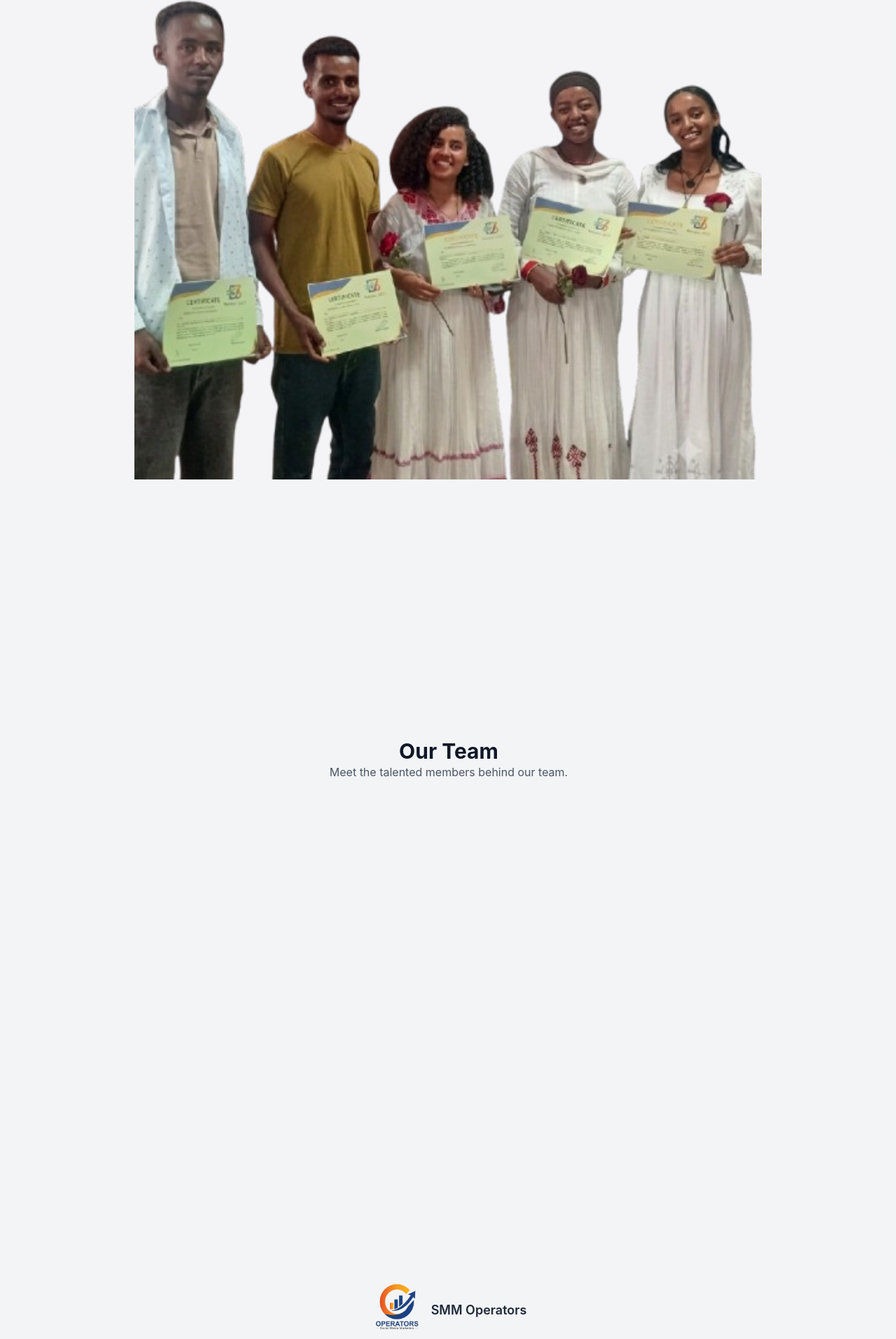
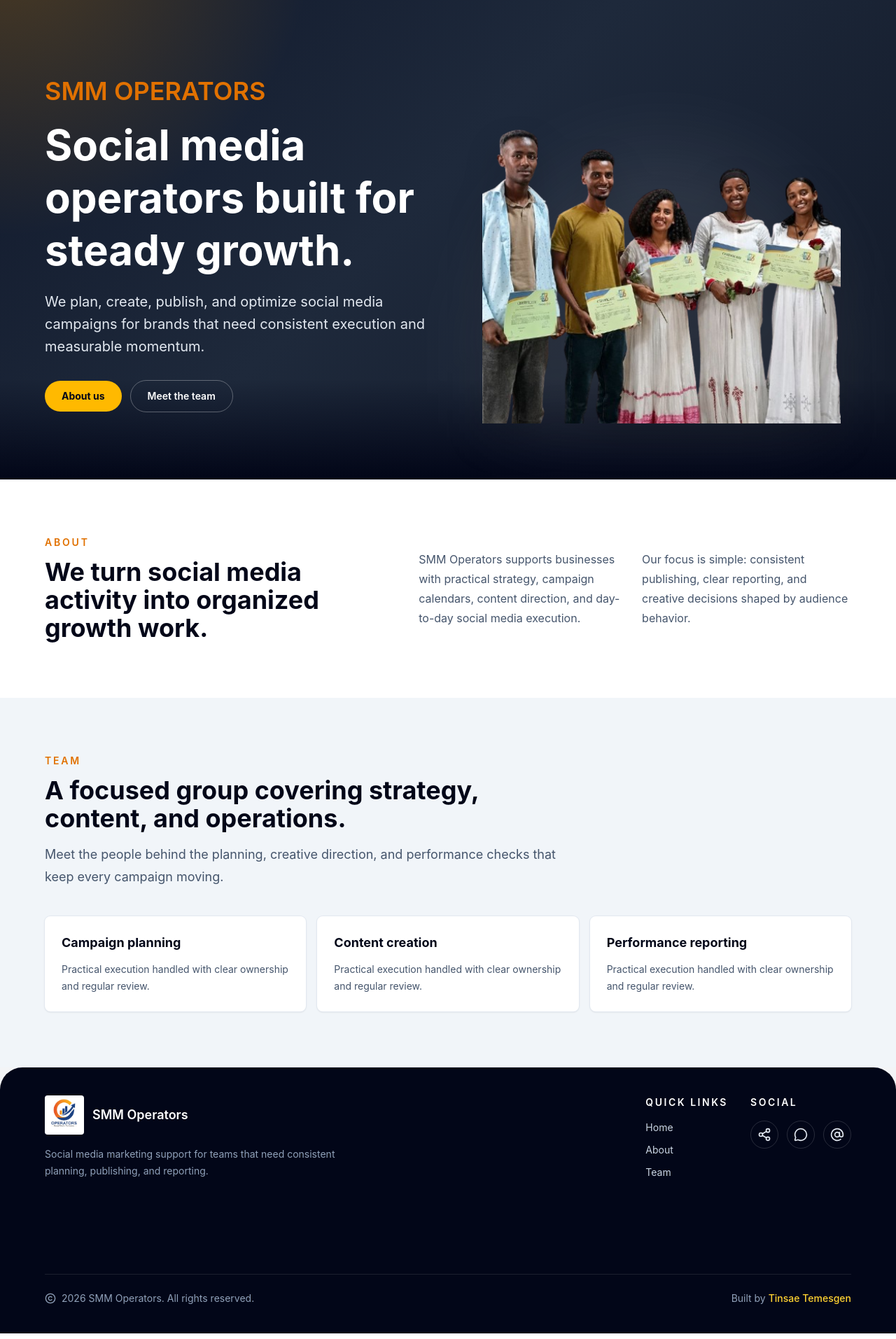
Before and after one commit to tinsaetemesgen/SMM-Operators, a React (Vite) app: page / in a window 1280 px wide. Shown: the part 115-2028 px from the top of the page at 70% size. Built offline with nearby package versions, Linux system fonts and the light colour scheme.

Commit message:
Hero, Footer, About layout

```diff
--- /dev/null
+++ b/src/features/Home/components/About.tsx
@@ -0,0 +1,29 @@
+const About = () => {
+  return (
+    <section id="about" className="w-full scroll-mt-28 bg-white px-4 py-20 sm:px-6 lg:px-16">
+      <div className="mx-auto grid max-w-7xl gap-10 lg:grid-cols-[0.8fr_1fr] lg:items-center">
+        <div>
+          <p className="text-sm font-semibold uppercase tracking-[0.2em] text-amber-600">
+            About
+          </p>
+          <h2 className="mt-3 text-3xl font-bold text-slate-950 sm:text-4xl">
+            We turn social media activity into organized growth work.
+          </h2>
+        </div>
+
+        <div className="grid gap-5 text-slate-600 sm:grid-cols-2">
+          <p className="leading-7">
+            SMM Operators supports businesses with practical strategy, campaign
+            calendars, content direction, and day-to-day social media execution.
+          </p>
+          <p className="leading-7">
+            Our focus is simple: consistent publishing, clear reporting, and
+            creative decisions shaped by audience behavior.
+          </p>
+        </div>
+      </div>
+    </section>
+  );
+};
+
+export default About;
--- a/src/features/Home/components/Footer.tsx
+++ b/src/features/Home/components/Footer.tsx
@@ -1,27 +1,80 @@
-import { Copyright } from 'lucide-react';
+import { AtSign, Copyright, MessageCircle, Share2 } from 'lucide-react';
 import Logo from "../../../assets/operators-Logo.png"
-import { Link } from 'react-router-dom';
 
+const quickLinks = [
+  { label: "Home", href: "#hero" },
+  { label: "About", href: "#about" },
+  { label: "Team", href: "#team" },
+];
+
+const socialLinks = [
+  { label: "Social updates", href: "#", Icon: Share2 },
+  { label: "Community chat", href: "#", Icon: MessageCircle },
+  { label: "Email", href: "#", Icon: AtSign },
+];
 
 const Footer = () => {
   return (
-    <div className="flex flex-col items-center justify-center min-h-screen bg-gray-100">
-      <footer className="text-gray-600">
-        <div className="flex justify-around items-center">
-            <Link to="/" className="flex shrink-0 items-center" aria-label="SMM Operators home">
-                <img src={Logo} alt="SMM Operators logo" className="h-12 w-12 md:h-16 md:w-16 lg:h-20 lg:w-20" />
-                <span className="ml-2 text-lg font-semibold text-gray-800">SMM Operators</span>
-            </Link>
+    <footer
+      id="footer"
+      className="flex min-h-110 w-full scroll-mt-28 flex-col rounded-t-4xl bg-slate-950 px-4 py-10 text-slate-300 sm:min-h-95 sm:px-6 lg:px-16"
+    >
+      <div className="mx-auto grid w-full max-w-7xl gap-8 sm:grid-cols-2 lg:grid-cols-[1fr_auto_auto] lg:items-start">
+        <div>
+          <a href="#hero" className="flex shrink-0 items-center" aria-label="SMM Operators home">
+            <img src={Logo} alt="SMM Operators logo" className="h-14 w-14 rounded bg-white p-1" />
+            <span className="ml-3 text-lg font-semibold text-white">SMM Operators</span>
+          </a>
+          <p className="mt-4 max-w-md text-sm leading-6 text-slate-400">
+            Social media marketing support for teams that need consistent
+            planning, publishing, and reporting.
+          </p>
         </div>
 
+        <div>
+          <h2 className="text-sm font-semibold uppercase tracking-[0.18em] text-white">
+            Quick links
+          </h2>
+          <nav className="mt-4 flex flex-col gap-3 text-sm">
+            {quickLinks.map((link) => (
+              <a key={link.href} href={link.href} className="transition hover:text-white">
+                {link.label}
+              </a>
+            ))}
+          </nav>
+        </div>
 
+        <div>
+          <h2 className="text-sm font-semibold uppercase tracking-[0.18em] text-white">
+            Social
+          </h2>
+          <div className="mt-4 flex gap-3">
+            {socialLinks.map(({ label, href, Icon }) => (
+              <a
+                key={label}
+                href={href}
+                aria-label={label}
+                className="flex h-10 w-10 items-center justify-center rounded-full border border-white/15 text-slate-200 transition hover:border-amber-300 hover:text-amber-300"
+              >
+                <Icon className="h-5 w-5" />
+              </a>
+            ))}
+          </div>
+        </div>
+      </div>
 
-        <div className="flex justify-center items-center bottom-0">
-            <p> <Copyright className="inline-block mr-1" /> {new Date().getFullYear()} SMM Operators. All rights reserved.</p>
-            <p className="text-gray-600">built by <a href="#" className="text-blue-800 hover:text-blue-500">Tinsae Temesgen</a></p>
-        </div>
-      </footer>
-    </div>
+      <div className="mx-auto mt-auto flex w-full max-w-7xl flex-col gap-3 border-t border-white/10 pt-6 text-sm text-slate-400 sm:flex-row sm:items-center sm:justify-between">
+        <p className="flex items-center gap-2">
+          <Copyright className="h-4 w-4" /> {new Date().getFullYear()} SMM Operators. All rights reserved.
+        </p>
+        <p>
+          Built by{" "}
+          <a href="#" className="font-medium text-amber-300 hover:text-amber-200">
+            Tinsae Temesgen
+          </a>
+        </p>
+      </div>
+    </footer>
   )
 }
 
--- a/src/features/Home/components/Hero.tsx
+++ b/src/features/Home/components/Hero.tsx
@@ -1,16 +1,52 @@
-import HeroImg from '../../../assets/images/ourTeamm.png'
+import HeroImg from "../../../assets/images/ourTeamm.png";
+
 const Hero = () => {
   return (
-    <div className="relative flex h-screen w-full items-center justify-center overflow-hidden bg-gray-100/20 z-10">
-      <div className="absolute inset-0 z-0 flex items-center justify-center top-8">
-        <img
-    src={HeroImg}
-    alt="Hero background"
-    className="object-cover sm:w-full sm:h-full md:w-full md:h-full lg:w-full lg:h-full xl:w-4xl xl:h-full"
-  />
+    <section className="relative isolate flex min-h-screen w-full scroll-mt-28 items-center overflow-hidden bg-slate-950 px-4 pt-32 text-white sm:px-6 lg:px-16" id="hero">
+      <div className="absolute inset-0 -z-20 bg-[radial-gradient(circle_at_top_left,rgba(245,158,11,0.28),transparent_30%),linear-gradient(135deg,#0f172a_0%,#1e293b_48%,#111827_100%)]" />
+      <div className="absolute inset-x-0 bottom-0 -z-10 h-36 bg-linear-to-t from-slate-950 to-transparent" />
+
+      <div className="mx-auto grid w-full max-w-7xl items-center gap-10 lg:grid-cols-[1fr_0.95fr]">
+        <div className="max-w-2xl text-center lg:text-left">
+          <p className="md:text-3xl lg:text-4xl font-semibold uppercase text-amber-600">
+            SMM Operators
+          </p>
+          <h1 className="mt-5 text-4xl font-bold leading-tight sm:text-5xl md:text-6xl">
+            Social media operators built for steady growth.
+          </h1>
+
+          <p className="mt-5 text-base leading-8 text-slate-200 sm:text-lg md:text-xl">
+            We plan, create, publish, and optimize social media campaigns for
+            brands that need consistent execution and measurable momentum.
+          </p>
+
+          <div className="mt-8 flex flex-col items-center gap-3 sm:flex-row lg:justify-start">
+            <a
+              href="#about"
+              className="rounded-full bg-amber-400 px-6 py-3 text-sm font-bold text-slate-950 transition hover:bg-amber-300"
+            >
+              About us
+            </a>
+            <a
+              href="#team"
+              className="rounded-full border border-white/30 px-6 py-3 text-sm font-semibold text-white transition hover:border-white hover:bg-white/10"
+            >
+              Meet the team
+            </a>
+          </div>
+        </div>
+
+        <div className="relative mx-auto flex w-full max-w-xl items-end justify-center self-end">
+          <div className="absolute inset-x-8 bottom-0 h-3/4 rounded-t-full bg-white/10 blur-3xl" />
+          <img
+            src={HeroImg}
+            alt="SMM Operators team members holding certificates"
+            className="relative z-10 max-h-[64vh] w-full max-w-130 object-contain object-bottom drop-shadow-2xl"
+          />
+        </div>
       </div>
-    </div>
-  )
-}
+    </section>
+  );
+};
 
-export default Hero
+export default Hero;
--- a/src/features/Home/components/Team.tsx
+++ b/src/features/Home/components/Team.tsx
@@ -1,11 +1,39 @@
 
 const Team = () => {
   return (
-    <div className="flex flex-col items-center justify-center min-h-screen bg-gray-100 ml-0.5">
-      <h2 className="text-3xl font-bold text-gray-900">Our Team</h2>
-      <p className="text-gray-600 ml-6 mr-6">Meet the talented members behind our team.</p>
-    </div>
-  )
-}
+    <section id="team" className="w-full scroll-mt-28 bg-slate-100 px-4 py-20 sm:px-6 lg:px-16">
+      <div className="mx-auto max-w-7xl">
+        <div className="max-w-3xl">
+          <p className="text-sm font-semibold uppercase tracking-[0.2em] text-amber-600">
+            Team
+          </p>
+          <h2 className="mt-3 text-3xl font-bold text-slate-950 sm:text-4xl">
+            A focused group covering strategy, content, and operations.
+          </h2>
+          <p className="mt-4 text-base leading-8 text-slate-600 sm:text-lg">
+            Meet the people behind the planning, creative direction, and
+            performance checks that keep every campaign moving.
+          </p>
+        </div>
+
+        <div className="mt-10 grid gap-4 sm:grid-cols-3">
+          {[
+            "Campaign planning",
+            "Content creation",
+            "Performance reporting",
+          ].map((item) => (
+            <div key={item} className="rounded-lg bg-white p-6 shadow-sm ring-1 ring-slate-200">
+              <h3 className="text-lg font-bold text-slate-950">{item}</h3>
+              <p className="mt-3 text-sm leading-6 text-slate-600">
+                Practical execution handled with clear ownership and regular
+                review.
+              </p>
+            </div>
+          ))}
+        </div>
+      </div>
+    </section>
+  );
+};
 
 export default Team
--- a/src/features/Home/pages/Home.tsx
+++ b/src/features/Home/pages/Home.tsx
@@ -1,4 +1,5 @@
 import Navbar from "../../../shared/components/Navbar"
+import About from "../components/About"
 import Footer from "../components/Footer"
 import Hero from "../components/Hero"
 import Team from "../components/Team"
@@ -6,10 +7,10 @@ import Team from "../components/Team"
 const Home = () => {
   return (
     <div>
-      <main className="flex flex-col items-center justify-center min-h-screen bg-gray-100">
+      <main className="flex min-h-screen flex-col items-center bg-gray-100">
         <Navbar />
         <Hero />
-
+        <About />
         <Team />
         <Footer />
       </main>
```
Also changed, not shown: src/shared/components/Navbar.tsx (+35 -15 lines), src/assets/images/ourTeamm.png.
